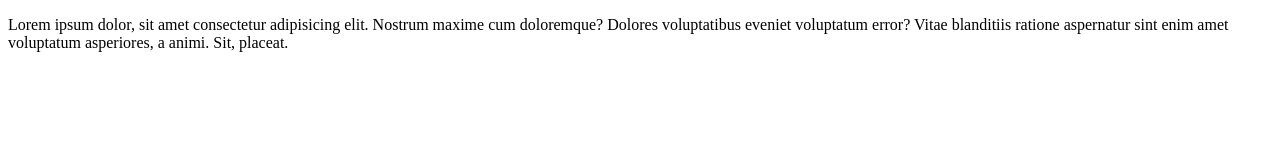
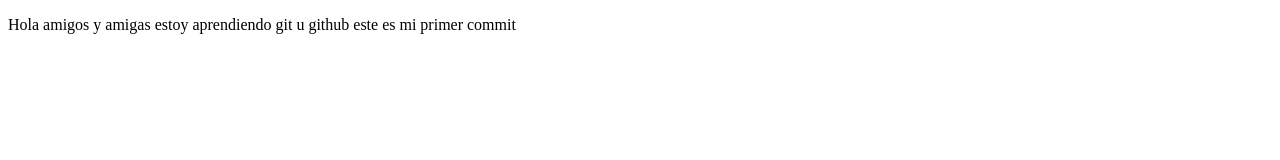
Before and after one commit to socaimar/cursoPrework, a plain HTML site: page index.html in a window 1280 px wide. Drawn offline with Linux system fonts and the light colour scheme.

Commit message:
cambio agregamos saludo

```diff
--- a/index.html
+++ b/index.html
@@ -7,8 +7,7 @@
     <title>Curso Prework</title>
 </head>
 <body>
-    <p>Lorem ipsum dolor, sit amet consectetur adipisicing elit. Nostrum maxime cum doloremque? Dolores voluptatibus eveniet voluptatum error?
-        Vitae blanditiis ratione aspernatur sint enim amet voluptatum asperiores, a animi. Sit, placeat.</p>
+    <p>Hola amigos y amigas estoy aprendiendo git u github este es mi primer commit</p>
 
 </body>
 </html>
```
